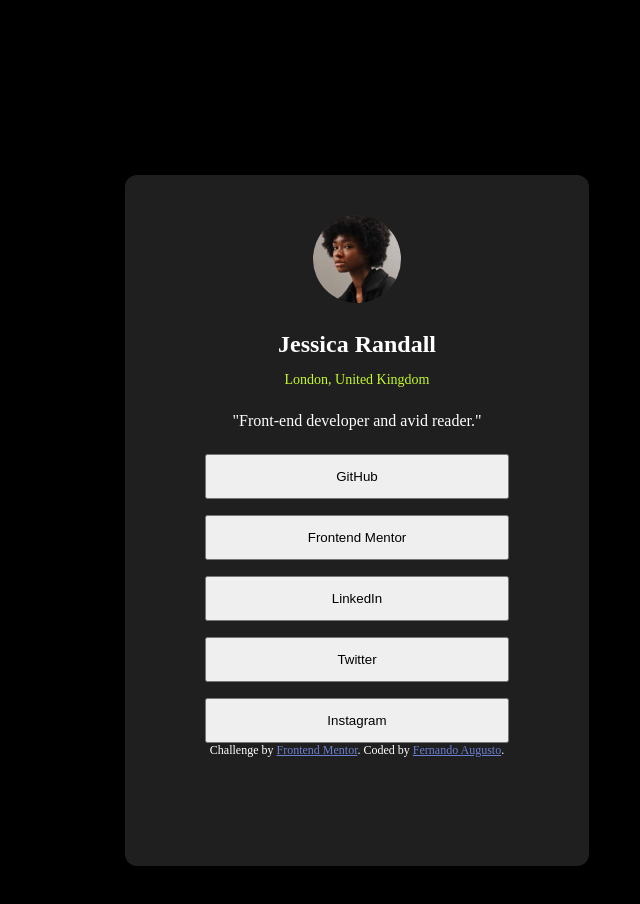
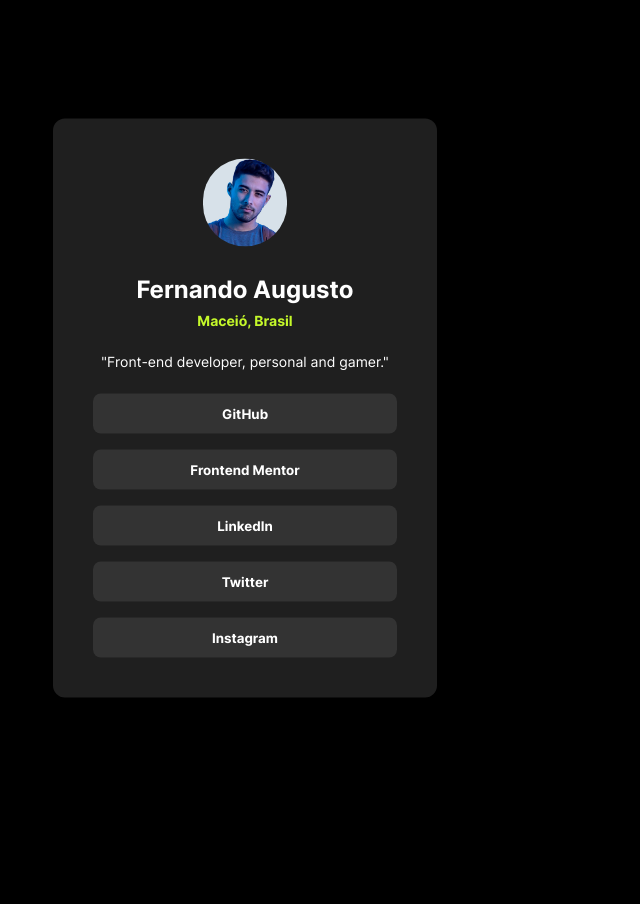
Before and after one commit to fernando-io/social-links-profile, a plain HTML site: page index.html in a window 1280 px wide. Shown: the whole page, without its empty margins (403-1043 px from the left). After the commit the page ends 800 px from the top, so only its background shows below. Drawn offline with Linux system fonts and the light colour scheme.

Commit message:
changing profile and finishing HTML and CSS code

```diff
--- /dev/null
+++ b/css/font.css
@@ -0,0 +1,9 @@
+@font-face {
+    font-family: 'Inter-Bold';
+    src: url(../assets/fonts/static/Inter-Bold.ttf);
+}
+
+@font-face {
+    font-family: 'Inter-Regular';
+    src: url(../assets/fonts/static/Inter-Regular.ttf);
+}
--- a/css/styles.css
+++ b/css/styles.css
@@ -1,13 +1,15 @@
 html {
     background-color: black;
     color: #fff;
+    font-family: 'Inter-Bold';
 }
 
 body {
+    position: absolute;
+    top: 50%;
+    left: 50%;
+    transform: translate(-50%, -50%);
     background-color: #1f1f1f;
-    margin: 175px 528px;
-    height: 611px;
-    width: 384px;
     padding: 40px;
     border-radius: 12px;
     text-align: center;
@@ -17,40 +19,39 @@ section {
     margin-bottom: 24px;
 }
 
+.profile-pic img {
+    height: 88px;
+    border-radius: 999px;
+}
+
 .name-location .name {
-    font-size: 24px;
-    margin-bottom: 4px;
+    margin-bottom: 0;
 }
 
 .name-location .location {
     font-size: 14px;
     color: #C4F82A;
+    margin-top: 8px;
+}
+
+.bio {
+    font-family: 'Inter-Regular';
+    font-size: 14px;
 }
 
 .links {
     display: flex;
     flex-direction: column;
-    align-items: center;
     gap: 16px;
-    margin: 0 40px;
-
+    margin-bottom: 0;
 }
 
-.links button{
-    height: 45px;
+.links button {
+    font-family: 'Inter-Bold';
+    border: none;
+    background-color: #333333;
+    color: #fff;
     width: 304px;
+    padding: 12px;
+    border-radius: 8px;
 }
-
-.profile-pic img {
-    height: 88px;
-    border-radius: 999px;
-}
-
-.attribution {
-    margin-bottom: 0;
-    font-size: 12px;
-}
-
-.attribution a {
-    color: hsl(228, 53%, 62%);
-}
--- a/index.html
+++ b/index.html
@@ -10,21 +10,21 @@
   <title>Social Links Profile</title>
 
   <link rel="stylesheet" href="css/styles.css">
+  <link rel="stylesheet" href="css/font.css">
 </head>
 
 <body>
-
   <section class="profile-pic">
-    <img src="assets/images/avatar-jessica.jpeg" alt="Jessica Randall profile photo">
+    <img src="assets/images/avatar-fernando.jpg" alt="Jessica Randall profile photo">
   </section>
 
   <section class="name-location">
-    <h1 class="name">Jessica Randall</h1>
-    <p class="location">London, United Kingdom</p>
+    <h1 class="name">Fernando Augusto</h1>
+    <p class="location">Maceió, Brasil</p>
   </section>
 
   <section class="bio">
-    <p>"Front-end developer and avid reader."</p>
+    <p>"Front-end developer, personal and gamer."</p>
   </section>
 
   <section class="links">
@@ -54,14 +54,6 @@
       </button>
     </a>
   </section>
-
-  <section class="attribution">
-    <div>
-      Challenge by <a href="https://www.frontendmentor.io?ref=challenge" target="_blank">Frontend Mentor</a>.
-      Coded by <a href="https://www.linkedin.com/in/dev-fernandoaugusto" target="_blank">Fernando Augusto</a>.
-    </div>
-  </section>
-
 </body>
 
 </html>
```
Also changed, not shown: assets/images/avatar-fernando.jpg (added), assets/images/avatar-jessica.jpeg (deleted), assets/images/gatinho.jpg (deleted).
